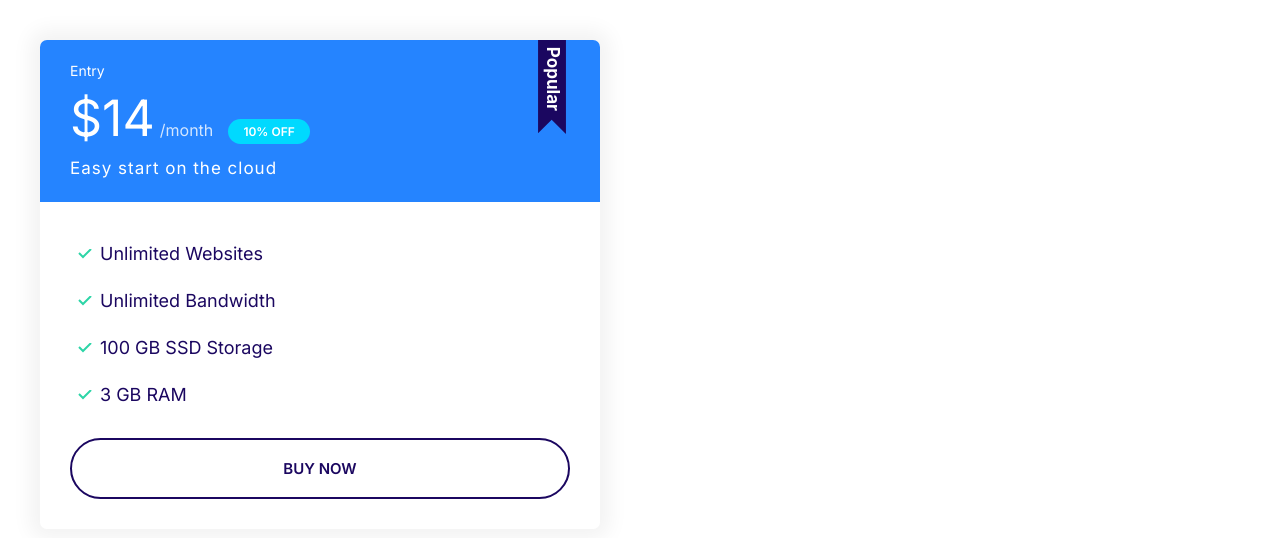
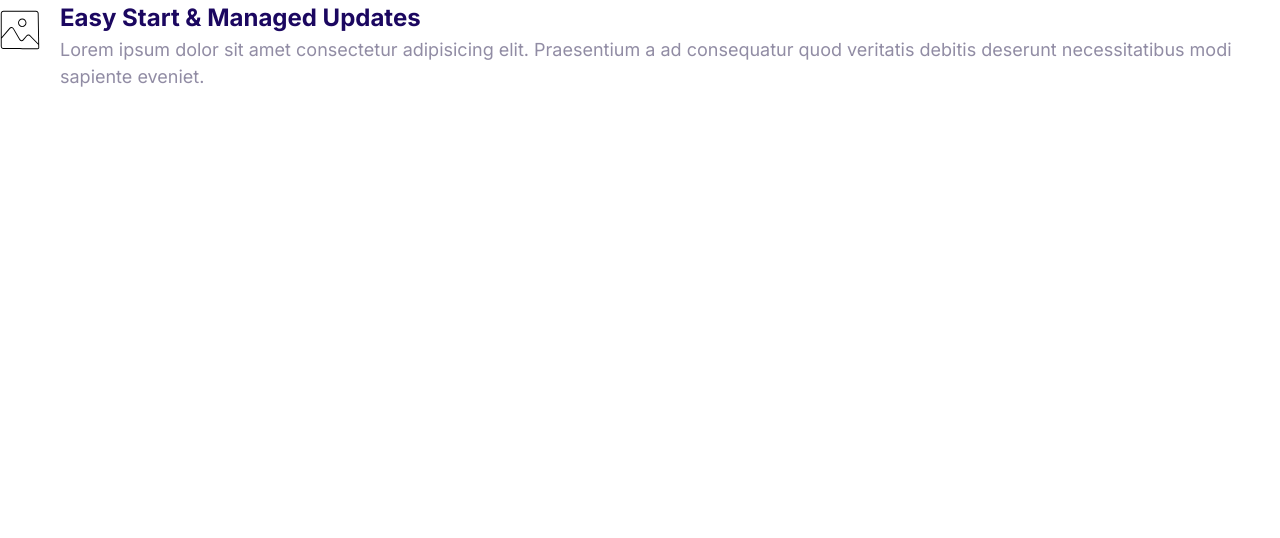
Before and after one commit to rosejaz/FINAL-HTML-CSS-PROJECT, a plain HTML site: page index.html in a window 1280 px wide. Drawn offline with Linux system fonts and the light colour scheme; files whose address does not match are found by name.

Commit message:
Build the media component

```diff
--- a/css/style.css
+++ b/css/style.css
@@ -371,3 +371,21 @@ a {
     font-size: 1.7rem;
   }
 }
+
+/* Media */
+
+.media {
+  display: flex;
+}
+
+.media__title {
+  margin: 0;
+}
+
+.media__body {
+  margin: 0 2rem;
+}
+
+.media__image {
+  margin-top: 1rem;
+}
--- a/index.html
+++ b/index.html
@@ -15,26 +15,19 @@
     <link rel="stylesheet" href="css/style.css" />
   </head>
   <body>
-    <div style="width: 50%; padding: 4rem">
-      <div class="plan plan--popular">
-        <div class="card card--primary">
-          <header class="card__header">
-            <h3 class="plan__name">Entry</h3>
-            <span class="plan__price">$14</span>
-            <span class="plan__billing-cycle">/month</span>
-            <span class="badge badge--secondary badge--small">10% OFF</span>
-            <span class="plan__description">Easy start on the cloud</span>
-          </header>
-          <div class="card__body">
-            <ul class="list list--tick">
-              <li class="list__item">Unlimited Websites</li>
-              <li class="list__item">Unlimited Bandwidth</li>
-              <li class="list__item">100 GB SSD Storage</li>
-              <li class="list__item">3 GB RAM</li>
-            </ul>
-            <button class="btn btn--outline btn--block">Buy Now</button>
-          </div>
-        </div>
+    <div class="media">
+      <div class="media__image">
+        <svg class="icon icon--primary">
+          <use xlink:href="images/sprite.svg#snap"></use>
+        </svg>
+      </div>
+      <div class="media__body">
+        <h3 class="media__title">Easy Start & Managed Updates</h3>
+        <p>
+          Lorem ipsum dolor sit amet consectetur adipisicing elit. Praesentium a
+          ad consequatur quod veritatis debitis deserunt necessitatibus modi
+          sapiente eveniet.
+        </p>
       </div>
     </div>
   </body>
```
